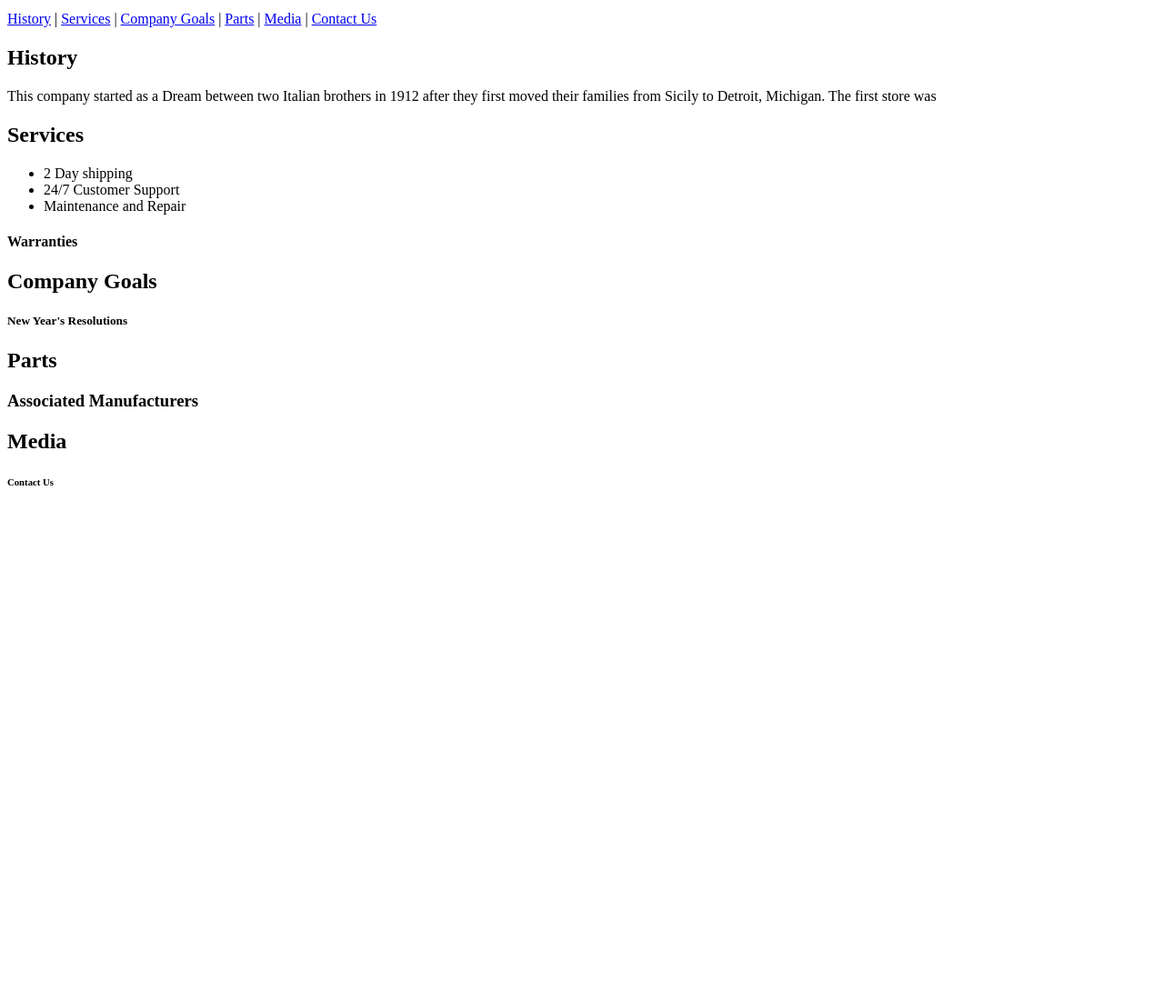
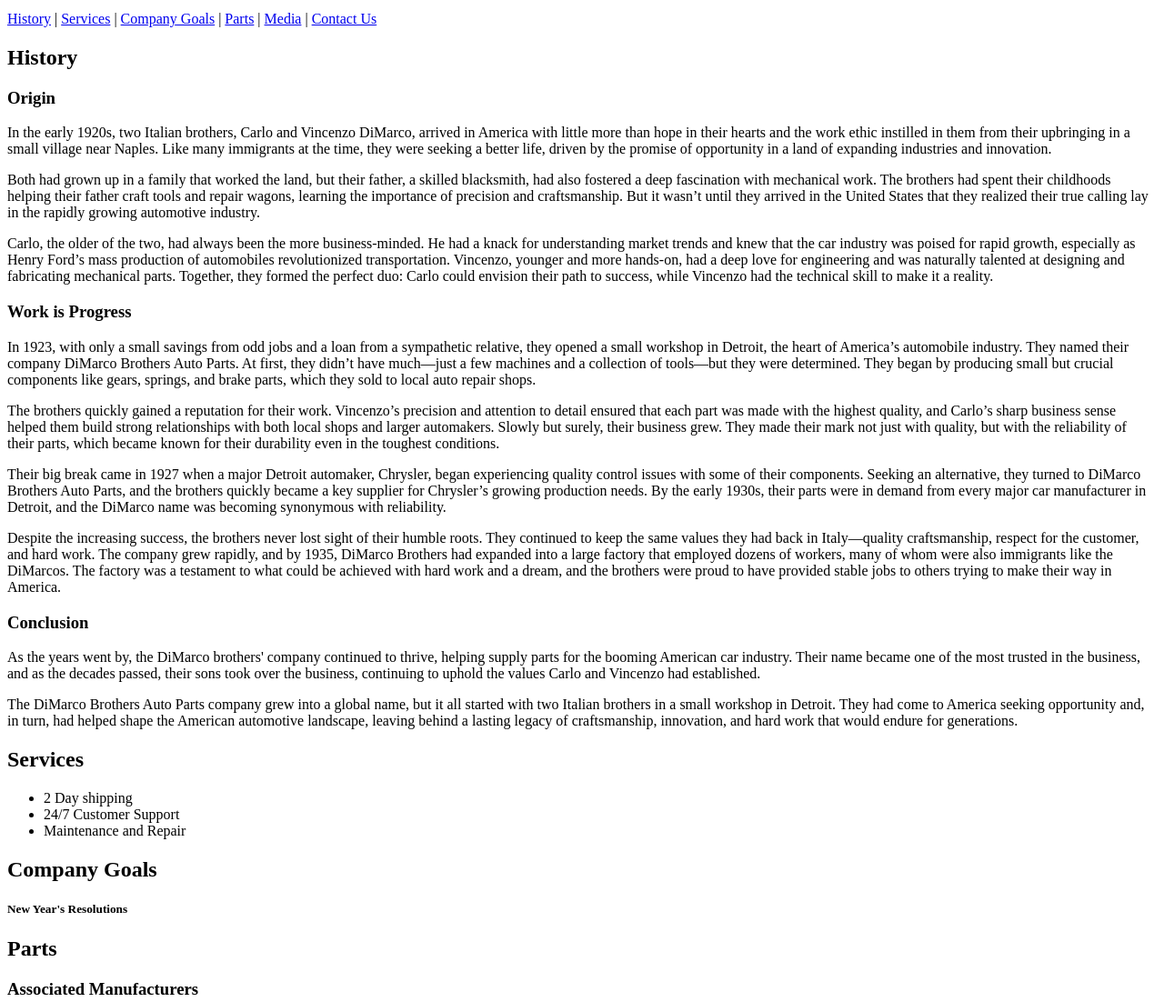
Before and after one commit to MoonLight693/Mini-Project, a plain HTML site: page main.html in a window 1280 px wide. Shown: the part 480-1582 px from the top of the page at 91% size. Before the commit the page ends 1041 px from the top, so only its background shows below. Drawn offline with Linux system fonts and the light colour scheme.

Commit message:
chatgpt history

```diff
--- a/main.html
+++ b/main.html
@@ -19,14 +19,36 @@
         <a href="#footer">Contact Us</a>
     </nav>
     <main>
-        <article id="History">
+        <section id="History">
             <h2>History</h2>
-            <p>
-                This company started as a Dream between two Italian brothers
-                in 1912 after they first moved their families from Sicily to
-                Detroit, Michigan. The first store was
-            </p>
-        </article>
+            <article id="Origin">
+                <h3>Origin</h3>
+                <p>In the early 1920s, two Italian brothers, Carlo and Vincenzo DiMarco, arrived in America with little more than hope in their hearts and the work ethic instilled in them from their upbringing in a small village near Naples. Like many immigrants at the time, they were seeking a better life, driven by the promise of opportunity in a land of expanding industries and innovation.
+                </p>
+                <p>Both had grown up in a family that worked the land, but their father, a skilled blacksmith, had also fostered a deep fascination with mechanical work. The brothers had spent their childhoods helping their father craft tools and repair wagons, learning the importance of precision and craftsmanship. But it wasn’t until they arrived in the United States that they realized their true calling lay in the rapidly growing automotive industry.
+                </p>
+                <p>Carlo, the older of the two, had always been the more business-minded. He had a knack for understanding market trends and knew that the car industry was poised for rapid growth, especially as Henry Ford’s mass production of automobiles revolutionized transportation. Vincenzo, younger and more hands-on, had a deep love for engineering and was naturally talented at designing and fabricating mechanical parts. Together, they formed the perfect duo: Carlo could envision their path to success, while Vincenzo had the technical skill to make it a reality.
+                </p>
+            </article>
+            <article id="Work is Progress">
+                <h3>Work is Progress</h3>
+                <p>In 1923, with only a small savings from odd jobs and a loan from a sympathetic relative, they opened a small workshop in Detroit, the heart of America’s automobile industry. They named their company DiMarco Brothers Auto Parts. At first, they didn’t have much—just a few machines and a collection of tools—but they were determined. They began by producing small but crucial components like gears, springs, and brake parts, which they sold to local auto repair shops.
+                </p>
+                <p>The brothers quickly gained a reputation for their work. Vincenzo’s precision and attention to detail ensured that each part was made with the highest quality, and Carlo’s sharp business sense helped them build strong relationships with both local shops and larger automakers. Slowly but surely, their business grew. They made their mark not just with quality, but with the reliability of their parts, which became known for their durability even in the toughest conditions.
+                </p>
+                <p>Their big break came in 1927 when a major Detroit automaker, Chrysler, began experiencing quality control issues with some of their components. Seeking an alternative, they turned to DiMarco Brothers Auto Parts, and the brothers quickly became a key supplier for Chrysler’s growing production needs. By the early 1930s, their parts were in demand from every major car manufacturer in Detroit, and the DiMarco name was becoming synonymous with reliability.
+                </p>
+                <p>Despite the increasing success, the brothers never lost sight of their humble roots. They continued to keep the same values they had back in Italy—quality craftsmanship, respect for the customer, and hard work. The company grew rapidly, and by 1935, DiMarco Brothers had expanded into a large factory that employed dozens of workers, many of whom were also immigrants like the DiMarcos. The factory was a testament to what could be achieved with hard work and a dream, and the brothers were proud to have provided stable jobs to others trying to make their way in America.
+                </p>
+            </article>
+            <article id="Conclusion">
+                <h3>Conclusion</h3>
+                <p>As the years went by, the DiMarco brothers' company continued to thrive, helping supply parts for the booming American car industry. Their name became one of the most trusted in the business, and as the decades passed, their sons took over the business, continuing to uphold the values Carlo and Vincenzo had established.
+                </p>
+                <p>The DiMarco Brothers Auto Parts company grew into a global name, but it all started with two Italian brothers in a small workshop in Detroit. They had come to America seeking opportunity and, in turn, had helped shape the American automotive landscape, leaving behind a lasting legacy of craftsmanship, innovation, and hard work that would endure for generations.
+                </p>
+            </article>
+        </section>
         <section id="Offers">
             <article id="Services">
                 <h2>Services</h2>
@@ -36,11 +58,6 @@
                     <li>Maintenance and Repair</li>
                 </ul>
             </article>
-            <aside id="Warranty">
-                <h4>Warranties</h4>
-                <p>
-                </p>
-            </aside>
         </section>
         <section id="Goals">
             <article id="Company Goals">
@@ -56,9 +73,14 @@
         </section>
         <section id="Parts">
             <h2>Parts</h2>
-            <section id="More information">
+            <article id="More information">
                 <h3>Associated Manufacturers</h3>
-            </section>
+            </article>
+            <aside id="Warranty">
+                <h4>Warranties</h4>
+                <p>
+                </p>
+            </aside>
         </section>
         <section id="Media">
             <h2>Media</h2>
```
